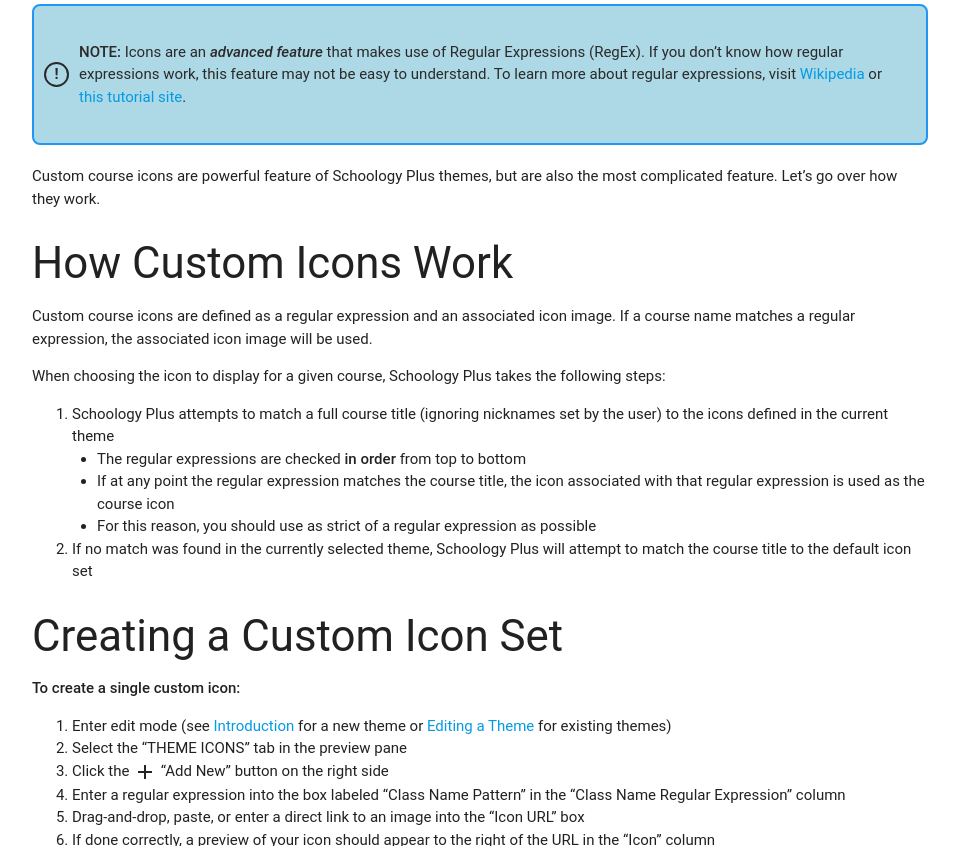
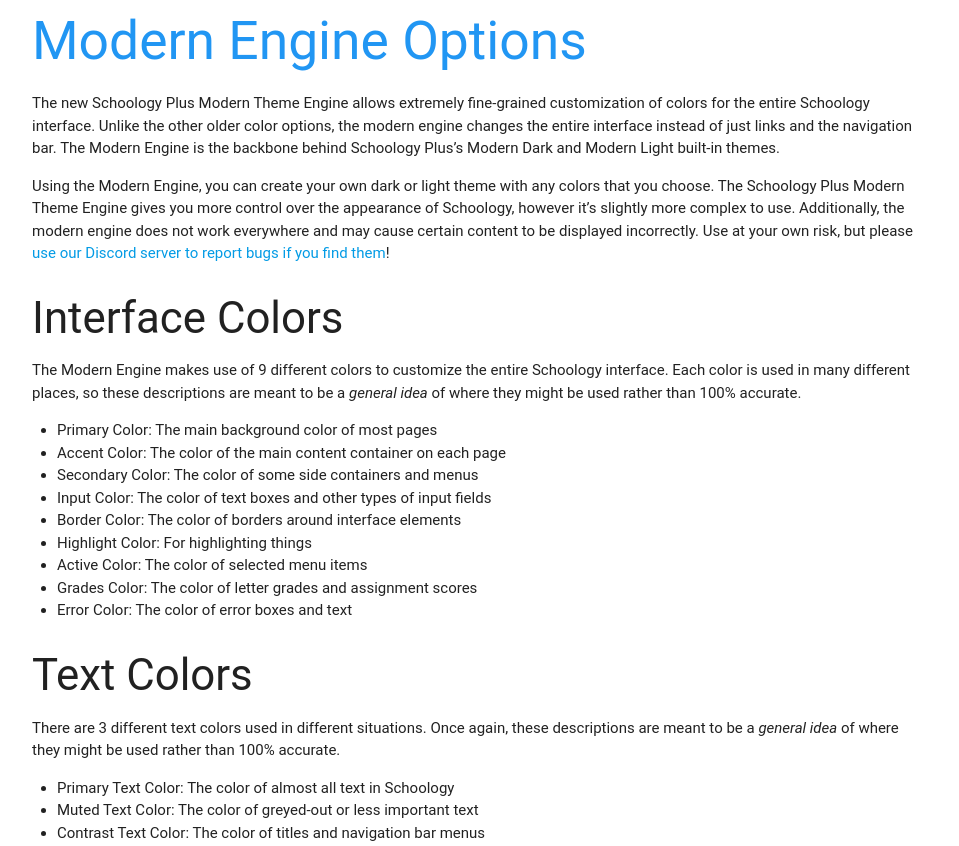
Before and after one commit to SchoologyPlus/schoologyplus.github.io, a Jekyll site: the page built from _docs/themes/create.md, in a window 1280 px wide and 1400 px high, scrolled down 7154 px, cut to the strip 166-1012 px from the top of the window. Shown: the whole strip, without its empty margins (160-1119 px from the left). Built offline with Jekyll 4.4.1, drawn with Linux system fonts in a browser that asks for light colours; some of the changed text lies outside the part shown.

Commit message:
various documentation updates

```diff
--- a/_docs/themes/create.md
+++ b/_docs/themes/create.md
@@ -16,6 +16,11 @@
   - [Rainbow](#rainbow)
 - [Logo](#logo)
 - [Cursor](#cursor)
+- [Modern Engine Options](#modern-engine-options)
+  - [Interface Colors](#interface-colors)
+  - [Text Colors](#text-colors)
+  - [Calendar Colors](#calendar-colors)
+  - [Options](#options)
 - [Icons](#icons)
   - [How Custom Icons Work](#how-custom-icons-work)
   - [Creating a Custom Icon Set](#creating-a-custom-icon-set)
@@ -27,14 +32,13 @@
 **How to create your own theme:**
 
 1. Open the theme editor (See [Accessing the Theme Editor](access))
-2. Click the <span class="material-icons">add</span> "New Theme" button
-3. Click the <span class="material-icons">edit</span> "Create Theme" button. You are now in "edit mode".
-4. Modify the different options in the "Properties" section. More information on each one is listed below.
-5. When you're satisfied with the theme, click <span class="material-icons">save</span> "Save Theme" or <span class="material-icons">check</span> "Save and Apply"
+2. Click the <span class="material-icons">add</span> "Create Theme" button. You are now in "edit mode".
+3. Modify the different options in the "Properties" section. More information on each one is listed below.
+4. When you're satisfied with the theme, click <span class="material-icons">save</span> "Save" or <span class="material-icons">check</span> "Save & Apply"
 
 If you want to discard all changes to your theme, click the <span class="material-icons">settings_backup_restore</span> "Discard Changes" button.
 
-![Video Tutorial](https://i.imgur.com/mXiGxM8.gif)
+![Video Tutorial](https://i.imgur.com/NJ9DgFF.gif)
 
 ## Name
 
@@ -155,6 +159,41 @@
 *The "Toy" theme uses a custom cursor*
 ![Custom Cursor](https://i.imgur.com/8nRZR9q.gif)
 
+## Modern Engine Options
+The new Schoology Plus Modern Theme Engine allows extremely fine-grained customization of colors for the entire Schoology interface. Unlike the other older color options, the modern engine changes the entire interface instead of just links and the navigation bar. The Modern Engine is the backbone behind Schoology Plus's Modern Dark and Modern Light built-in themes.
+
+Using the Modern Engine, you can create your own dark or light theme with any colors that you choose. The Schoology Plus Modern Theme Engine gives you more control over the appearance of Schoology, however it's slightly more complex to use. Additionally, the modern engine does not work everywhere and may cause certain content to be displayed incorrectly. Use at your own risk, but please [use our Discord server to report bugs if you find them](https://discord.schoologypl.us/)!
+
+### Interface Colors
+The Modern Engine makes use of 9 different colors to customize the entire Schoology interface. Each color is used in many different places, so these descriptions are meant to be a *general idea* of where they might be used rather than 100% accurate.
+
+- Primary Color: The main background color of most pages
+- Accent Color: The color of the main content container on each page
+- Secondary Color: The color of some side containers and menus
+- Input Color: The color of text boxes and other types of input fields
+- Border Color: The color of borders around interface elements
+- Highlight Color: For highlighting things
+- Active Color: The color of selected menu items
+- Grades Color: The color of letter grades and assignment scores
+- Error Color: The color of error boxes and text
+
+### Text Colors
+There are 3 different text colors used in different situations. Once again, these descriptions are meant to be a *general idea* of where they might be used rather than 100% accurate.
+
+- Primary Text Color: The color of almost all text in Schoology
+- Muted Text Color: The color of greyed-out or less important text
+- Contrast Text Color: The color of titles and navigation bar menus
+
+### Calendar Colors
+Calendar colors are not currently customizable with the theme editor. They will automatically switch between the light and dark theme colors depending on your Primary Color.
+
+### Options
+These options change how certain interface elements are spaced and styled.
+
+- Border Radius: Controls how rounded the corners are on panels
+- Border Size: The width of all borders in the interface
+- Element Padding: The space between interface elements
+
 ## Icons
 
 > **NOTE:** Icons are an ***advanced feature*** that makes use of Regular Expressions (RegEx). If you don't know how regular expressions work, this feature may not be easy to understand. To learn more about regular expressions, visit [Wikipedia](https://en.wikipedia.org/wiki/Regular_expression) or [this tutorial site](https://www.regular-expressions.info/quickstart.html).
```
Also changed, not shown: _docs/beta/darktheme.md (+6 -0 lines), _docs/themes/change.md (+1 -1 lines), _docs/themes/dark.md (added, +30 -0 lines), _docs/themes/share.md (+1 -1 lines), features.md (+17 -5 lines), index.md (+32 -4 lines), imgs/checkmarks.png (added), imgs/quick-access.png (added), imgs/theme-editor.png (added), imgs/themes.png (added), imgs/what-if-grades.png (added).
